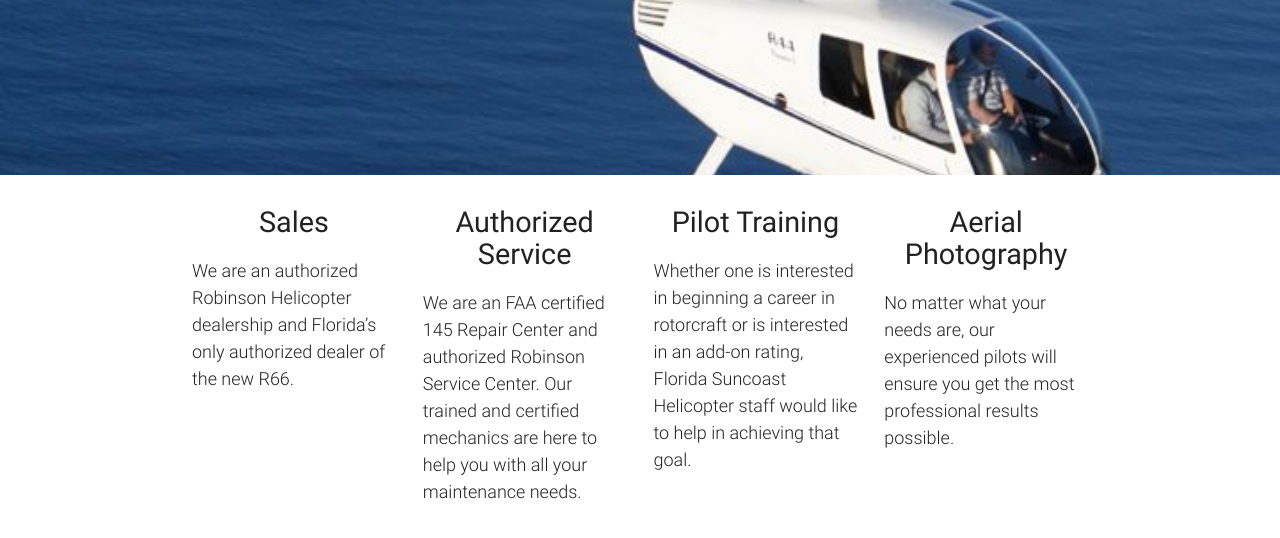
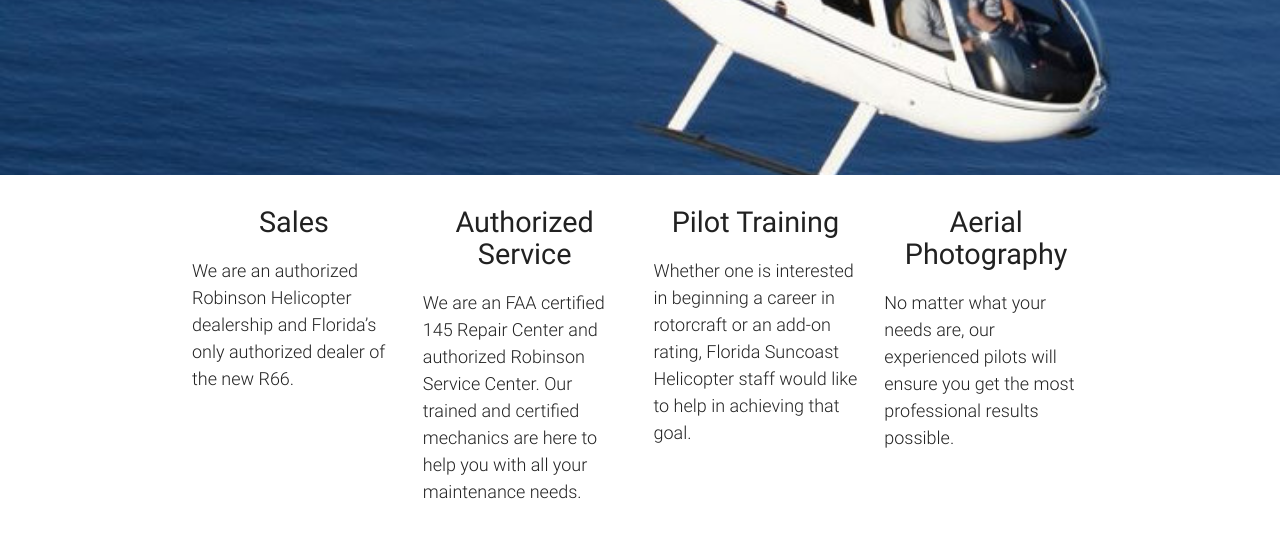
Before and after one commit to joncoop/fsh, a Jekyll site: the page built from index.html, in a window 1280 px wide and 900 px high, scrolled down 534 px, cut to the strip 0-557 px from the top of the window. Shown: the top 538 px of the strip. Built offline with Jekyll 4.4.1, drawn with Linux system fonts in a browser that asks for light colours; nearby versions of some CDN libraries.

Commit message:
Cropped image.

```diff
--- a/index.html
+++ b/index.html
@@ -46,7 +46,7 @@ layout: default
           <div class="icon-block">
             <h5 class="center">Pilot Training</h5>
 
-            <p class="light">Whether one is interested in beginning a career in rotorcraft or is interested in an add-on rating, Florida Suncoast Helicopter staff would like to help in achieving that goal. </p>
+            <p class="light">Whether one is interested in beginning a career in rotorcraft or an add-on rating, Florida Suncoast Helicopter staff would like to help in achieving that goal. </p>
           </div>
         </div>
 
--- a/service.html
+++ b/service.html
@@ -3,7 +3,9 @@ layout: page
 title: Authorized Service
 ---
 
-<p>FSH Maintenance, LLC has been offering premier helicopter maintenance and service for over 13 years. We are an FAA certified 145 Repair Center (FAA 145 Station #6FSR721B) and authorized Robinson Service Center. Our trained and certified mechanics are here to help you with all your maintenance needs. We have recently relocated (March, 2016) to a bigger facility to better satisfy our customer's needs and our company’s steady growth. Included with our new facility is a large climate controlled inventory storage room to house our extensive parts and tools. Our inventory comprises parts for the R66, R44, and R22 airframes, as well as parts for the Rolls Royce 300 Engine and Lycoming Engines. </p>
+<p>FSH Maintenance, LLC has been offering premier helicopter maintenance and service for over 13 years. We are an FAA certified 145 Repair Center (FAA 145 Station #6FSR721B) and authorized Robinson Service Center. Our trained and certified mechanics are here to help you with all your maintenance needs.</p>
+
+<p>We have recently relocated (March, 2016) to a bigger facility to better satisfy our customer's needs and our company’s steady growth. Included with our new facility is a large climate controlled inventory storage room to house our extensive parts and tools. Our inventory comprises parts for the R66, R44, and R22 airframes, as well as parts for the Rolls Royce 300 Engine and Lycoming Engines. </p>
 
 <p>Your safety is our #1 goal. With our comprehensive thorough inspections and maintenance we are able to accomplish this goal leaving our customers satisfied with a safe, clean, and well maintained aircraft for every job. For more information and pricing please feel free to contact us.</p>
 
```
Also changed, not shown: img/in_flight.jpg.
